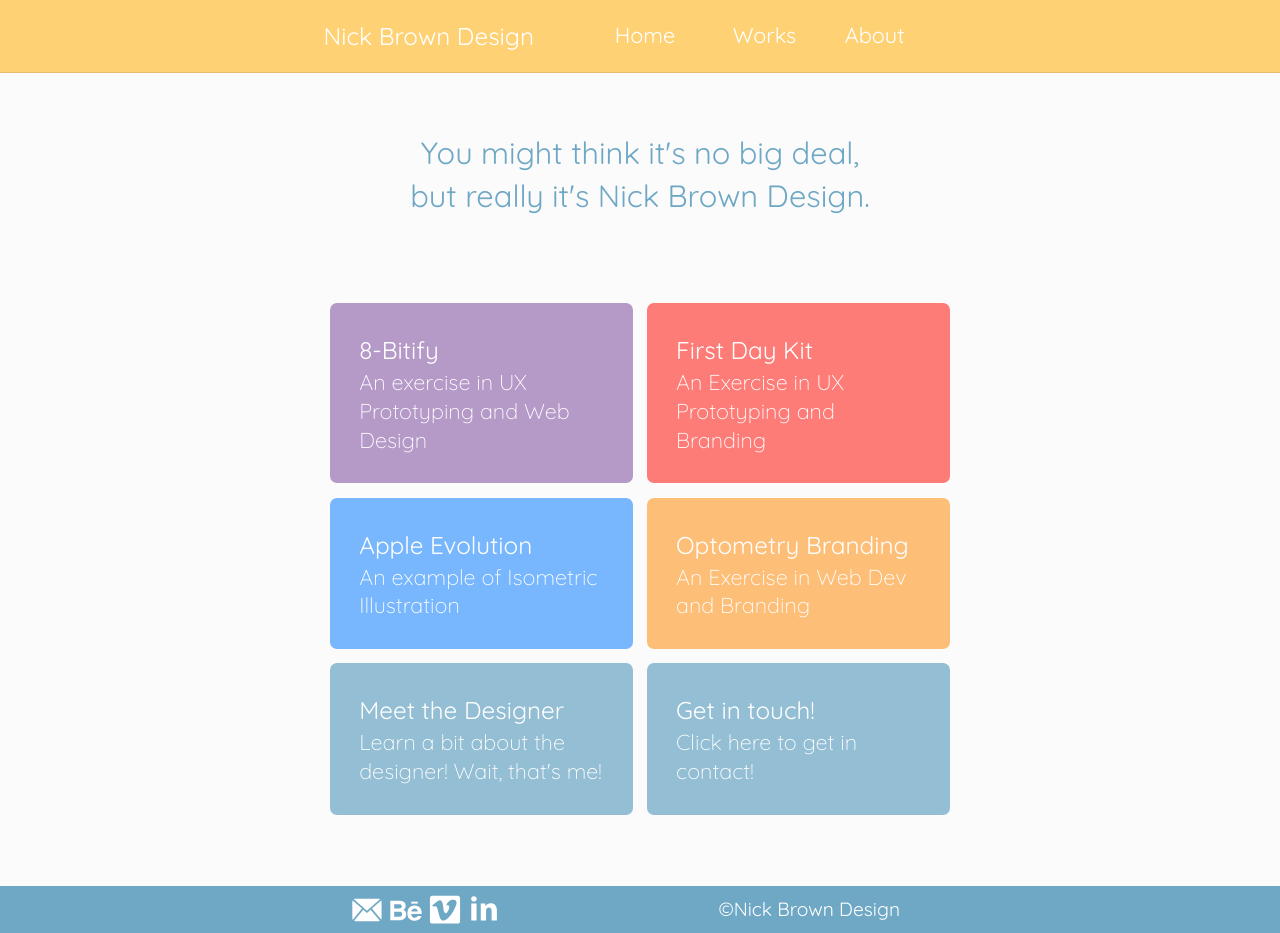
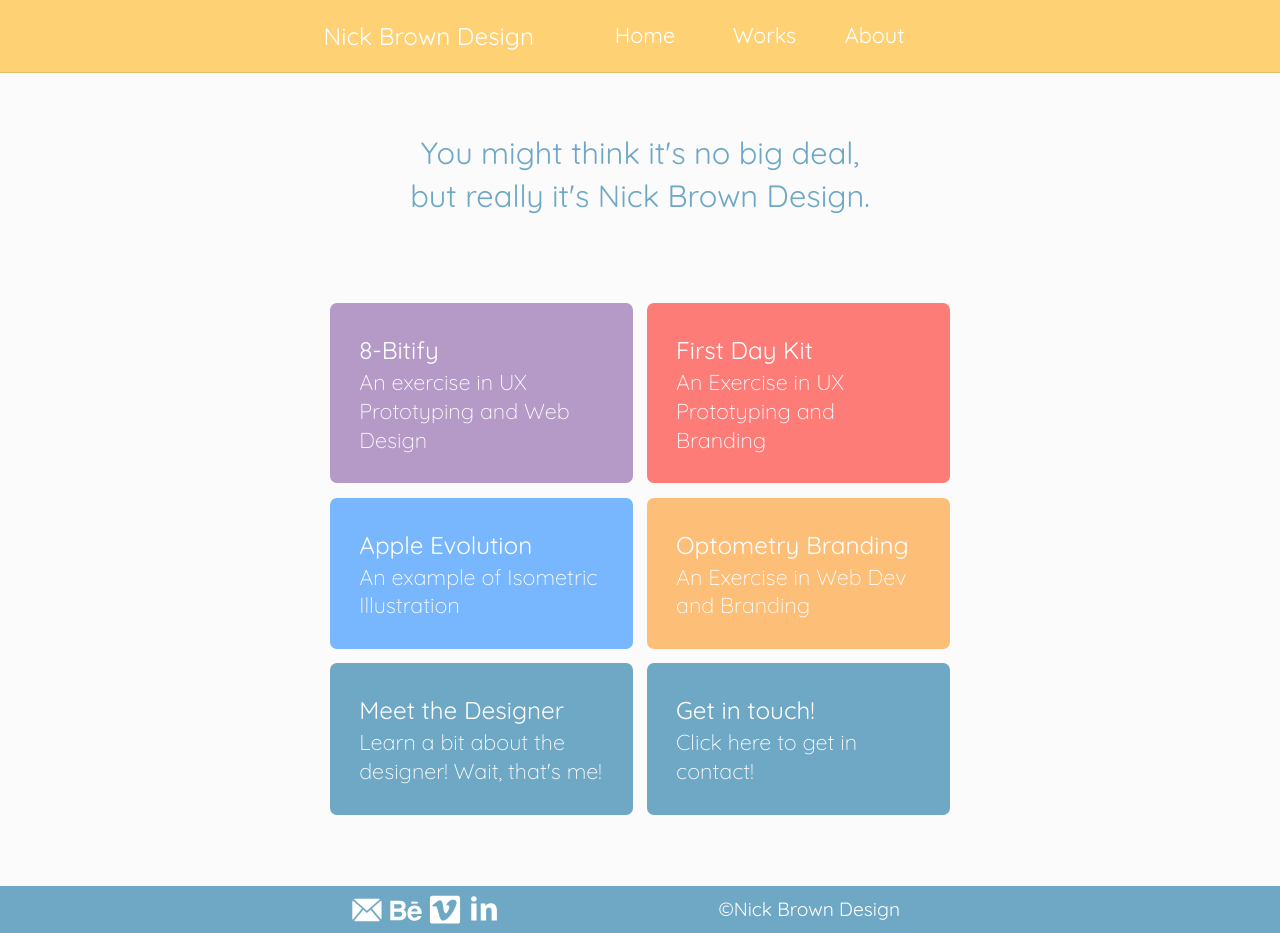
Before and after one commit to nicktgbrown/portfolio-site, a Jekyll site: the page built from index.html, in a window 1280 px wide. Built offline with Jekyll 4.4.1, drawn with Linux system fonts in a browser that asks for light colours; some web fonts are replaced.

```diff
--- a/case2.html
+++ b/case2.html
@@ -7,7 +7,7 @@ priority: .7
 <div itemref="data-author" itemscope itemtype="http://schema.org/Creativework" class="banner-2 pad-t-2 pad-b-1-2 gutter-2">
   <div class="grid max-length grid-middle">
     <div class="unit unit-xs-1-4 unit-s-1-4 unit-m-1-4 unit-l-1-4 unit-xl-1-4 push-1-4">
-      <a href="case3.html">
+      <a href="case1.html">
         <i class="icon i-48">
             <img src="{{site.baseurl}}/images/nav-left.svg" class="img-flex" alt="go left">
         </i>
@@ -17,7 +17,7 @@ priority: .7
       <h2 itemscope itemprop="name" class="push-1-4 peta text-center">First Day Kit</h2>
     </div>
     <div class="unit unit-xs-1-4 unit-s-1-4 unit-m-1-4 unit-l-1-4 unit-xl-1-4 push-1-4">
-      <a href="case1.html">
+      <a href="case3.html">
         <i class="icon i-48 right">
             <img src="{{site.baseurl}}/images/nav-right.svg" class="img-flex" alt="go right">
         </i>
--- a/case4.html
+++ b/case4.html
@@ -7,7 +7,7 @@ priority: .7
 <div itemref="data-author" itemscope itemtype="http://schema.org/Creativework" class="banner-2 pad-t-2 pad-b-1-2 gutter-2">
   <div class="grid max-length grid-middle">
     <div class="unit unit-xs-1-4 unit-s-1-4 unit-m-1-4 unit-l-1-4 unit-xl-1-4 push-1-4">
-      <a href="case1.html">
+      <a href="case3.html">
         <i class="icon i-48">
             <img src="{{site.baseurl}}/images/nav-left.svg" class="img-flex" alt="go left">
         </i>
@@ -17,7 +17,7 @@ priority: .7
       <h2 itemscope itemprop="name" class="push-1-4 peta text-center">Opto-Branding</h2>
     </div>
     <div class="unit unit-xs-1-4 unit-s-1-4 unit-m-1-4 unit-l-1-4 unit-xl-1-4 push-1-4">
-      <a href="case3.html">
+      <a href="case1.html">
         <i class="icon i-48 right">
             <img src="{{site.baseurl}}/images/nav-right.svg" class="img-flex" alt="go right">
         </i>
--- a/css/main.css
+++ b/css/main.css
@@ -68,7 +68,7 @@ footer h4 {
 }
 
 .card {
-  background-color: #93bed4;
+  background-color: #6fa8c5;
   border-radius: 7px;
   color: #fff;
 }
```
